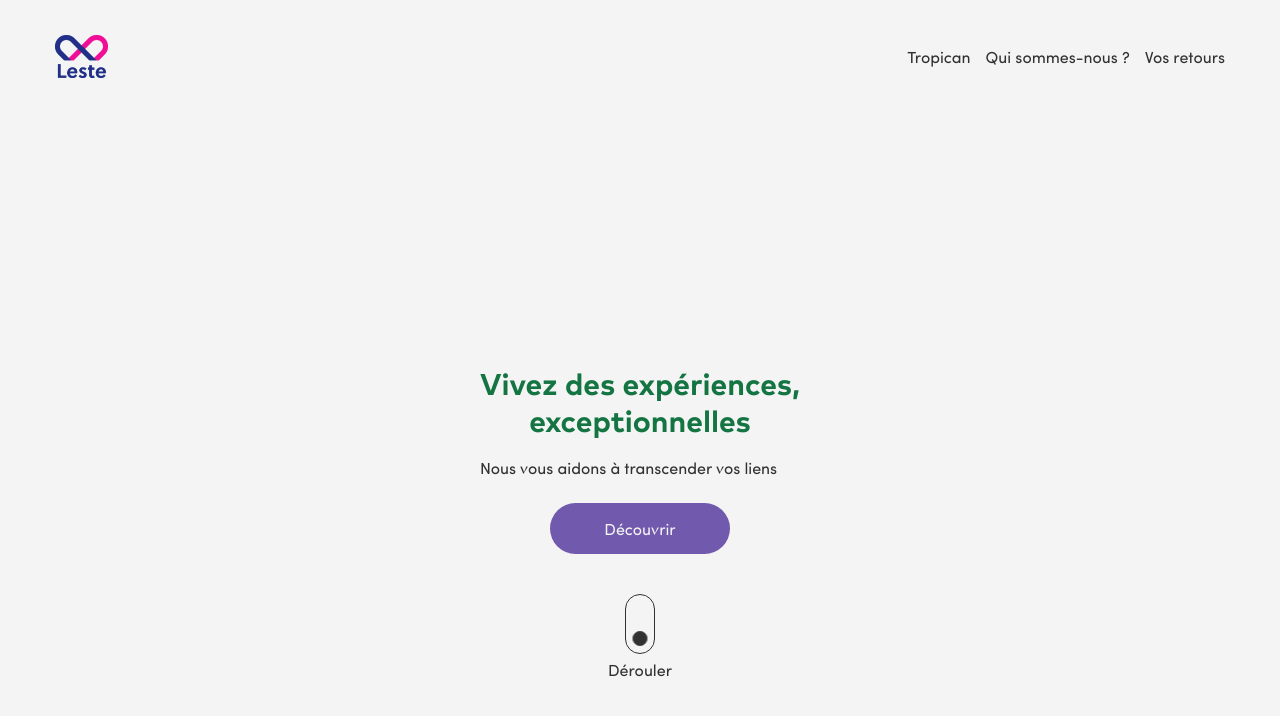
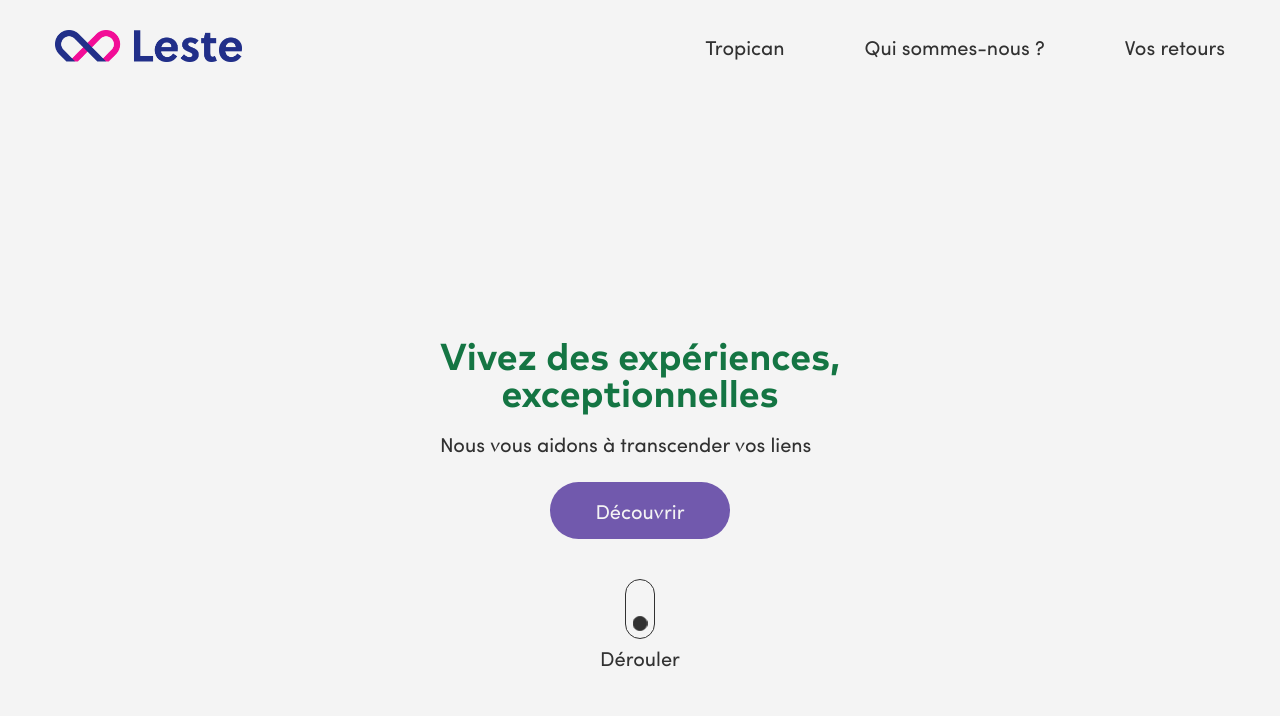
Before and after one commit to Forofoot/tropican-lp, a Next.js app: page / in a window 1280 px wide. Shown: the top 716 px of the page. Built offline with nearby package versions, Linux system fonts and the light colour scheme; no server answers.

Commit message:
resolve all

```diff
--- a/components/Brands.js
+++ b/components/Brands.js
@@ -4,28 +4,37 @@ import Image from "next/image"
 import { useEffect } from "react"
 
 const BrandsStyle = styled.section`
+    height:100%;
+    @media (min-width: 768px) {
+        align-items: center;
+    }
+
+   .titleStyled{
+       @media (min-width:768px){
+           text-align: center;
+           span{
+               &:first-child{
+                   margin-right: 200px;
+               }
+           }
+       }
+   }
+   .brandSection{
         position: relative;
         display: flex;
         flex-direction: column;
         align-items: start;
         justify-content: center;
-    height:100%;
-    @media (min-width: 768px) {
-        align-items: center;
-    }
-
         .brandsContainer{
-        display: flex;
             overflow-x: scroll;
             align-items: center;
             scroll-behavior: smooth;
             width: 100%;
+            display: flex;
             gap: 50px;
             &::-webkit-scrollbar { width: 0 !important };
             @media (min-width:1024px){
                 overflow-x: hidden;
-            display: flex;
-            flex-direction: row;
                 justify-content: center;
             }
             .pictureBlock{
@@ -33,14 +42,17 @@ const BrandsStyle = styled.section`
                 .picture{
                     display: flex;
                     align-items: center;
-
-                img{
-                    max-width: 200px;
-                    min-height: 100%;
+                    position: relative;
+                    min-width: 125px;
+                    width: 125px;
+                    height: 100%;
+                    span, img{
+                        position: relative!important;
+                        width: 100%!important;
+                        height: 100%!important;
                     }
                     @media (min-width:1024px){
-                min-height: 250px;
-                max-width: 450px;
+                        min-width: 150px;
                     }
                 }
             }
@@ -48,6 +60,10 @@ const BrandsStyle = styled.section`
         .btnPrimary{
             margin-top: 30px;
             margin: 30px auto auto auto;
+            @media (min-width:1024px){
+                margin-top: 0;
+            }
+        }
     }
 `
 export default function Brands({brands}) {
@@ -75,7 +91,8 @@ export default function Brands({brands}) {
     }, []);
     return (
         <BrandsStyle id="section3">
-            <h2>Nos partenaires</h2>
+            <h2 className="titleStyled"><span>Nos</span> <span>partenaires</span></h2>
+            <div className="brandSection">
                 <div className="brandsContainer">
                     {brands.map((elt, i) => (
                         <div className="pictureBlock" key={i} id={`brand-${i}`} >
@@ -83,9 +100,7 @@ export default function Brands({brands}) {
                                 <Image
                                     src={elt.img}
                                     alt={elt.title}
-                                layout='raw'
-                                height={elt.height}
-                                width={elt.width}
+                                    layout='fill'
                                 />
                             </div>
                         </div>
@@ -110,6 +125,7 @@ export default function Brands({brands}) {
                         </a>
                     </Link>
                 </div>
+            </div>
         </BrandsStyle>
     )
 }
--- a/components/Footer.js
+++ b/components/Footer.js
@@ -8,14 +8,13 @@ import { AiFillInstagram } from 'react-icons/ai';
 
 const FooterStyle = styled.footer`
       border-radius: 25px 25px 0 0;
-      .footerBottom{
-        padding:25px 25px;
-        text-align:center;
-      }
     .footerTop{
       color:#F4F4F4;
       background-color:#7159AD;
       padding:50px 25px;
+      @media (min-width: 768px) {
+        padding: 50px 8% ;
+      }
       h2,
       label{
         font-size:1em;
@@ -23,6 +22,34 @@ const FooterStyle = styled.footer`
         font-weight:bold;
         display:block;
         margin-bottom: 15px;
+      }
+      .footerWrapper{
+        display: flex;
+        flex-direction: column;
+        gap: 20px;
+        @media (min-width: 768px){
+          flex-direction: row;
+        }
+        .networkSocial,
+        .newsletter{
+          width: 100%;
+          @media (min-width: 768px){
+            flex: 1;
+            width: auto;
+          }
+        }
+        .networkSocial{
+          @media (min-width: 768px){
+            order: 2;
+          }
+        }
+        .newsletter{
+          @media (min-width:768px){
+            .newsletter-input-fields{
+              max-width: 340px;
+            }
+          }
+        }
       }
 
       h2{
@@ -56,7 +83,7 @@ const FooterStyle = styled.footer`
       .buttonWrap{
         text-align: center;
         @media (min-width: 768px) {
-          text-align: right;
+          text-align: left;
         }
       }
       .policy{
@@ -70,6 +97,18 @@ const FooterStyle = styled.footer`
             margin-bottom: 10px;
           }
         }
+        @media (min-width: 768px){
+          align-items: flex-end;
+        }
+      }
+
+    }
+    .footerBottom{
+      padding:25px 25px;
+      text-align:center;
+      @media (min-width: 768px){
+        text-align: right;
+        padding: 25px 8% ;
       }
     }
 `
@@ -90,6 +129,8 @@ export default function Footer() {
   return (
     <FooterStyle>
       <div className="footerTop">
+      <div className="footerWrapper">
+          <div className="networkSocial">
             <h2>Réseaux sociaux</h2>
               <ul>
                 {socials.map((elt, i) => (
@@ -101,7 +142,11 @@ export default function Footer() {
                   </li>
                 ))}
               </ul>
+          </div>
+          <div className="newsletter">
             <NewsletterSubscribe/>
+          </div>
+        </div>
         <div className="policy">
           <Link href="#" title="Politique de confidentialité"><a target="_blank">Politique de confidentialité</a></Link>
           <Link href="#" title="Mentions légales"><a target="_blank">Mentions légales</a></Link>
--- a/components/Hero.js
+++ b/components/Hero.js
@@ -103,7 +103,7 @@ const Hero = () => {
                 <p>Nous vous aidons à transcender vos liens</p>
             </div>
             <div className='btnPrimary'>
-                <Link href="#">
+                <Link href="/experience/dashboard">
                     <a className='btn'>
                         Découvrir
                     </a>
--- a/components/Infos.js
+++ b/components/Infos.js
@@ -55,21 +55,21 @@ export default function Infos({ infos }) {
         <InfoStyle id="section2">
             <div className="info_star">
                 <Image
-                src={"/star.svg"}
+                src={"/infos/star.svg"}
                 alt="Star"
                 height={35}
                 width={35}
             /></div>
             <div className="info_star">
                 <Image
-                src={"/star.svg"}
+                src={"/infos/star.svg"}
                 alt="Star"
                 height={15}
                 width={15}
             /></div>
             <div className="info_star">
                 <Image
-                src={"/star.svg"}
+                src={"/infos/star.svg"}
                 alt="Star"
                 height={25}
                 width={25}
@@ -84,6 +84,14 @@ export default function Infos({ infos }) {
                     </div>
                 ))}
             </div>
+            <div className="infoBackground">
+                <Image
+                    src={"/infos/infosBackground.svg"}
+                    alt="Épingle"
+                    height={218}
+                    width={133}
+                />
+            </div>
         </InfoStyle>
     )
 }
--- a/components/Navbar.js
+++ b/components/Navbar.js
@@ -13,7 +13,18 @@ const HeaderStyle = styled.header`
     .logoMobile{
       width: 53px;
       height: 53px;
-      position: relative;
+      position: relative; @media (min-width: 768px){
+        display: none;
+      }
+    }
+    .logoDesktop{
+      display: none;
+      @media (min-width: 768px){
+        display: block;
+        width: 187px;
+        height: 32px;
+        position: relative;
+      }
     }
     .navLinks{
         @media (min-width:768px){
@@ -123,9 +134,8 @@ const HeaderStyle = styled.header`
     .desktopLinks{
       display: none;
       @media (min-width: 768px){
-        gap: 15px;
+        gap: 80px;
         display: flex;
-        max-width: 60%;
         justify-content: space-between;
         align-items: center;
       }
@@ -153,6 +163,17 @@ export default function Navbar() {
             <a className="logoMobile">
               <Image
                 src="/logo.webp"
+                alt="Logo"
+                layout='fill'
+                objectFit='contain'
+              />
+            </a>
+          </Link>
+
+          <Link href="#">
+            <a className="logoDesktop">
+              <Image
+                src="/logo-full.webp"
                 alt="Logo"
                 layout='fill'
                 objectFit='contain'
--- a/components/NewsletterForm.js
+++ b/components/NewsletterForm.js
@@ -64,7 +64,7 @@ const NewsletterForm = ( { status, message, onValidated }) => {
     <>
       <div className="d-flex newsletter-input-fields">
         <div className="mc-field-group form">
-        <label htmlFor="email">Suivre nos actualités</label >
+        <h2>Suivre nos actualités</h2 >
           <input
             onChange={(event) => setEmail(event?.target?.value ?? '')}
             type="email"
--- a/components/Review.js
+++ b/components/Review.js
@@ -43,7 +43,7 @@ const ReviewStyle = styled.section`
             width: 98%;
             min-height: 100%;
             @media (min-width:1024px){
-                min-height: 250px;
+                min-height: 300px;
                 max-width: 450px;
             }
             .title{
@@ -156,6 +156,14 @@ export default function Review({cards}) {
                     </a>
                 </Link>
             </div>
+            <div className="infoBackground bottom">
+                <Image
+                    src={"/infos/infosBackground.svg"}
+                    alt="Épingle"
+                    height={218}
+                    width={133}
+                />
+            </div>
         </ReviewStyle>
     )
 }
--- a/components/Video.js
+++ b/components/Video.js
@@ -24,7 +24,7 @@ const VideoStyle = styled.section`
 const Video = () => {
     return (
         <VideoStyle>
-            <h2>Découvrez cette fabuleuse expérience !</h2>
+            <h2 className="titleStyled"><span>Découvrez cette</span> <span>fabuleuse expérience !</span></h2>
             <div className='containerVideo'>
                 <div className='video'>
                     <Image
--- a/styles/global.css.js
+++ b/styles/global.css.js
@@ -36,6 +36,9 @@ export default createGlobalStyle`
     background-color: #F4F4F4;
     color: #313131;
     position: relative;
+    @media (min-width: 768px) {
+      font-size: 20px;
+    }
   }
   img{
     border:0;
@@ -73,6 +76,24 @@ export default createGlobalStyle`
     margin-bottom: 80px;
   }
 
+  @media (min-width: 768px) {
+    .titleStyled{
+      font-size: 2.5em;
+      display: flex;
+      flex-direction: column;
+      gap: 25px;
+      opacity: 0.4;
+      width: auto;
+      span{
+        &:first-child{
+          margin-right: 400px;
+        }
+        &:last-child{
+          margin-left: 140px;
+        }
+      }
+    }
+  }
   .container{
     padding: 0 25px;
   }
@@ -171,14 +192,28 @@ export default createGlobalStyle`
         }
     }
 
-
+    .infoBackground{
+        display: none;
+        @media (min-width: 1024px){
+            display: block;
+            position: absolute;
+            top: -150px;
+            left: -25px;
+            &.bottom{
+                right: -25px;
+                top: -218px;
+                left: auto;
+                transform: scale(-1, -1);
+            }
+        }
+    }
     .bepVfn svg path:last-child {
     fill: rgb(255, 255, 255);
     }
     .bepVfn svg path {
     fill:#7159ad ;
     }
-  #axeptio_btn_acceptAll {
+    .button#axeptio_btn_acceptAll {
       color: #7159AD!important;
     }
 `
```
Also changed, not shown: pages/experience/dashboard.js (added, +11 -0 lines), pages/experience/login/index.js (added, +7 -0 lines), pages/_document.js (indentation only), public/logo-full.webp (added). Lines whose indentation alone changed are shown as unchanged.
